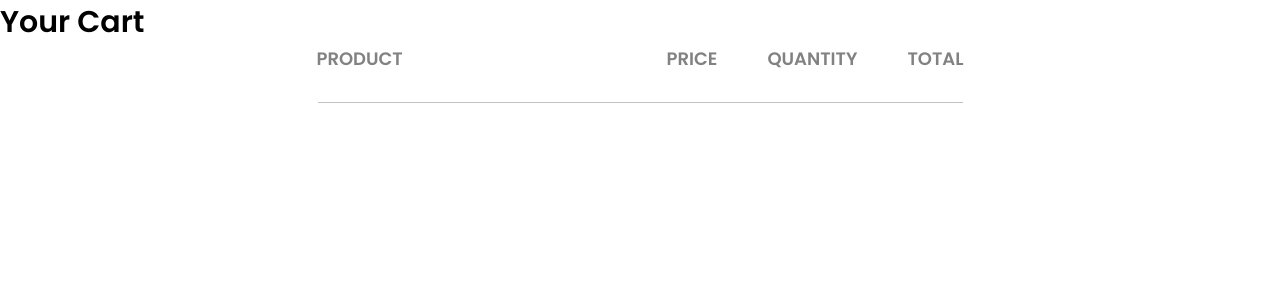
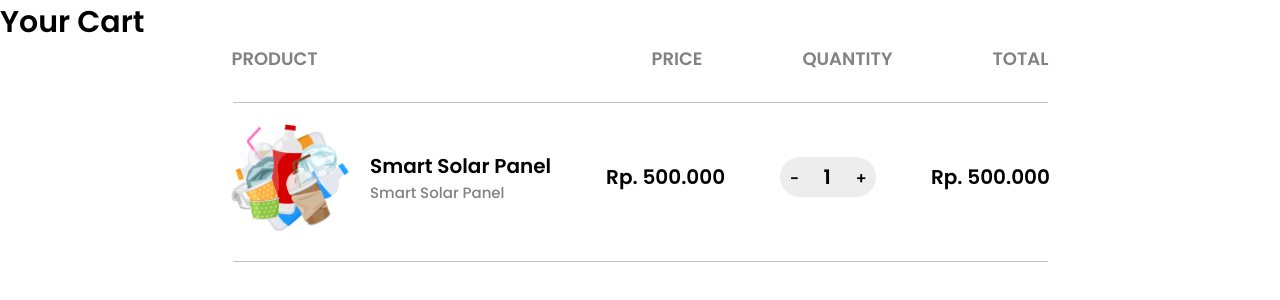
Before and after one commit to pandutria/Earthly, a React (Vite) app in the folder frontend/: page /main/customer/cart in a window 1280 px wide. Shown: the top 300 px of the page. Built offline with nearby package versions, Linux system fonts and the light colour scheme; a web font is replaced by a local one.

Commit message:
first commit

```diff
--- /dev/null
+++ b/frontend/src/data/CartManager.js
@@ -0,0 +1,14 @@
+const CartManager = {
+    cart: [],
+    addToCart(item) {
+      this.cart.push(item);
+    },
+    getCart() {
+      return this.cart;
+    },
+    clearCart() {
+      this.cart = [];
+    }
+  };
+
+  export default CartManager;
--- a/frontend/src/pages/customer/Cart/Cart.css
+++ b/frontend/src/pages/customer/Cart/Cart.css
@@ -66,18 +66,81 @@ html {
 .cart-header {
   display: flex;
   flex-direction: row;
-  gap: 50px;
+  gap: 100px;
 }
 
 .cart-header h1 {
   color: #828282;
   font-size: 18px;
+  font-weight: 400;
 }
 
 .cart-section hr {
   margin-top: 30px;
-  width: 645px;
+  width: 815px;
   height: 1px;
   background-color: #c2c2c2;
   border: none;
 }
+
+.cart-section .cart-item {
+    display: flex;
+    flex-direction: row;
+    gap: 55px;
+    padding-top: 20px;
+}
+
+.cart-section .cart-item img {
+    width: 120px;
+    height: auto;
+    object-fit: cover;
+    border-radius: 5px;
+}
+
+.cart-section .cart-item .cart-text {
+    display: flex;
+    flex-direction: column;
+    justify-content: center;
+    margin-left: -35px;
+}
+
+.cart-section .cart-item  h1 {
+    font-family: var(--poppins-semibold);
+    font-weight: 400;
+    font-size: 20px;
+    max-width: 200px;
+    text-overflow: ellipsis;
+    margin: auto;
+
+}
+
+.cart-section .cart-item .cart-text h3 {
+    font-family: var(--poppins-semibold);
+    font-weight: 400;
+    font-size: 20px;
+}
+
+.cart-section .cart-item .cart-text p {
+    font-family: var(--poppins-medium);
+    font-weight: 400;
+    color: #828282;
+    font-size: 15px;
+}
+
+.cart-section .cart-item .qty {
+    display: flex;
+    flex-direction: row;
+    gap: 25px;
+    height: auto;
+    width: auto;
+    background-color: #EDEDED;
+    margin: auto;
+    padding: 5px 10px;
+    border-radius: 50px;
+    cursor: pointer;
+}
+
+.cart-section .cart-item .qty h2 {
+    font-size: 15px;
+    padding-top: 5px;
+}
--- a/frontend/src/pages/customer/Cart/Cart.jsx
+++ b/frontend/src/pages/customer/Cart/Cart.jsx
@@ -1,15 +1,31 @@
 import React from 'react'
 import "./Cart.css"
+import Img from "../../../assets/images/wonder1.png"
 
 const Cart = () => {
   return (
     <div className='cart-section'>
       <h1>Your Cart</h1>
       <div className='cart-header'>
-        <h1 style={{width: '300px'}}>PRODUCT</h1>
+        <h1 style={{width: '320px'}}>PRODUCT</h1>
         <h1>PRICE</h1>
         <h1>QUANTITY</h1>
         <h1>TOTAL</h1>
+      </div>
+      <hr />
+      <div className='cart-item'>
+        <img src={Img} alt="" />
+        <div className='cart-text'>
+            <h3>Smart Solar Panel</h3>
+            <p>Smart Solar Panel</p>
+        </div>
+        <h1>Rp. 500.000</h1>
+        <div className='qty'>
+            <h2>-</h2>
+            <h1>1</h1>
+            <h2>+</h2>
+        </div>
+        <h1>Rp. 500.000</h1>
       </div>
       <hr />
     </div>
--- a/frontend/src/pages/customer/detailProduct/DetailProduct.jsx
+++ b/frontend/src/pages/customer/detailProduct/DetailProduct.jsx
@@ -8,6 +8,7 @@ import spec from "../../../assets/images/spec.png";
 import { useNavigate, useParams } from "react-router-dom";
 import { useState, useEffect } from "react";
 import HttpHandler from "../../../data/HttpHandler";
+import CartManager from "../../../data/CartManager";
 
 const DetailProduct = () => {
   const params = useParams();
@@ -15,7 +16,6 @@ const DetailProduct = () => {
   const [image, setImage] = useState("")
   const [desc, setDesc] = useState("")
   const [price, setPrice] = useState("")
-  const [header_id, setHeader] = useState(0)
 
   useEffect(() => {
     fecthProduct()
@@ -45,6 +45,14 @@ const DetailProduct = () => {
   //   }
   // }
 
+  const handleToCart = () => {
+    CartManager.addToCart({
+      product_id: params.id,
+      qty: 1
+    })
+    console.log(CartManager.getCart())
+  }
+
   return (
     <div className="detail-section">
       <div className="detail-container">
@@ -62,7 +70,7 @@ const DetailProduct = () => {
           <hr />
           <div className="detail-button">
             <button>Buy Now</button>
-            <button className="btn-add">Add to Cart</button>
+            <button className="btn-add" onClick={handleToCart}>Add to Cart</button>
           </div>
         </div>
       </div>
```
Also changed, not shown: frontend/src/assets/images/pic.png (added).
